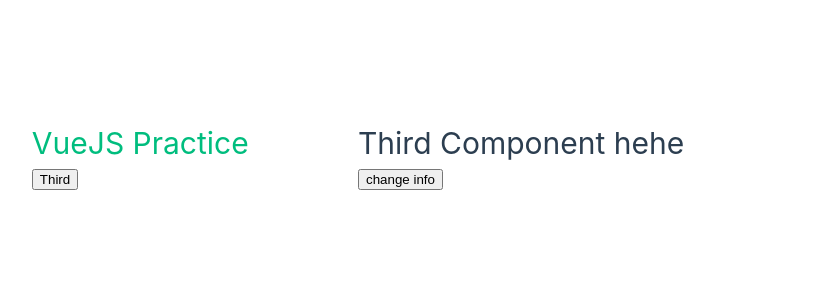
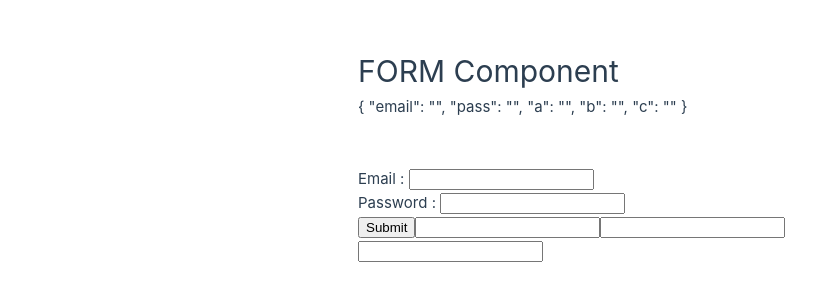
Before and after one commit to mrdannii/VueJS-Practice, a Vue app: page / in a window 1280 px wide. Shown: the part 245-546 px from the top of the page, without its empty margins (282-1098 px from the left). Built offline with nearby package versions, Linux system fonts and the light colour scheme.

Commit message:
first commit

```diff
--- a/src/App.vue
+++ b/src/App.vue
@@ -4,6 +4,8 @@ import Home from './components/Home.vue'
 import Next from './components/Next.vue'
 import Second from './components/Second.vue'
 import Third from './components/Third.vue'
+import Child from './components/child.vue'
+import Form from './components/Form.vue'
 
 </script>
 
@@ -12,8 +14,8 @@ import Third from './components/Third.vue'
     <!-- <img alt="Vue logo" class="logo" src="./assets/logo.svg" width="125" height="125" /> -->
 
     <div class="wrapper">
-      <HelloWorld msg="VueJS Practice "/>
-      <button v-on:click="show = !show"> Third</button>
+      <!-- <HelloWorld msg="VueJS Practice " /> -->
+      <!-- <button v-on:click="show = !show"> Third</button> -->
 
     </div>
   </header>
@@ -22,9 +24,9 @@ import Third from './components/Third.vue'
     <!-- <Home msg="Daniyal"/> -->
     <!-- <Next/> -->
     <!-- <Second /> -->
-    <Third v-if="show" msg="hehe"/>
-
-
+    <!-- <Third v-if="show" msg="hehe"/> -->
+    <!-- <Child :get-usern="getUserN" /> -->
+    <Form />
 
   </main>
 </template>
@@ -38,7 +40,9 @@ export default {
     }
   },
   methods: {
-
+    getUserN(uam) {
+      alert(uam)
+    }
   }
 }
 </script>
--- /dev/null
+++ b/src/components/Child.vue
@@ -0,0 +1,27 @@
+<script setup>
+    defineProps({
+        msg: {
+            type: String,
+            required: true
+        },
+        getUsern:{type:Function, required:true},
+    }
+    )
+    </script>
+<template>
+    <h1 > Child Component </h1>
+   <button v-on:click="getUsern(uname)">Send Nanme</button>
+
+</template>
+<script>
+export default {
+    data() {
+        return {
+           uname:"SAM"
+        }
+    },
+    methods: {
+
+    }
+}
+</script>
--- /dev/null
+++ b/src/components/Form.vue
@@ -0,0 +1,55 @@
+<script setup>
+defineProps({
+}
+)
+</script>
+<template>
+    <h1> FORM Component </h1>
+    <p>{{ form }}</p><br><br>
+    <ul>
+        <li v-for="item in error" v-bind:key="item">{{ item }} Not Valid</li>
+    </ul>
+
+
+    <form action="">
+        <label for="email">Email : </label>
+        <input type="email" name="email" id="email" v-model="form.email">
+        <br>
+        <label for="password">Password : </label>
+        <input type="password" name="password" id="password" v-model="form.pass">
+        <br>
+        <button type="button" v-on:click="login()">Submit</button>
+        <input type="text" name="a" id="a" v-model="form.a">
+        <input type="text" name="b" id="b" v-model="form.b">
+        <input type="text" name="c" id="c" v-model="form.c">
+
+    </form>
+</template>
+<script>
+export default {
+    data() {
+        return {
+            form: {
+                email: '', pass: '', a:'', b:'', c:'',
+            },
+            error: []
+        }
+    },
+    methods: {
+        login() {
+             this.error = [];
+            for (const item in this.form) {
+                if(this.form[item]==="" || this.form[item].length===0){
+                    this.error.push(item)
+                }
+            }
+
+            if(this.error.length===0)
+            {
+                alert("Form Submitted")
+
+            }
+        }
+    }
+}
+</script>
```
Lines whose indentation alone changed are shown as unchanged.
